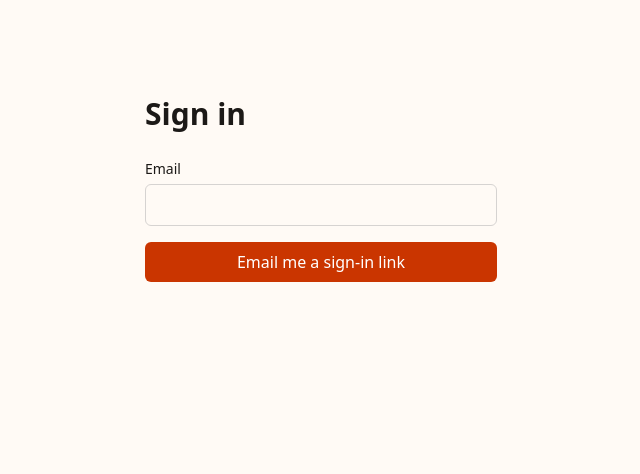
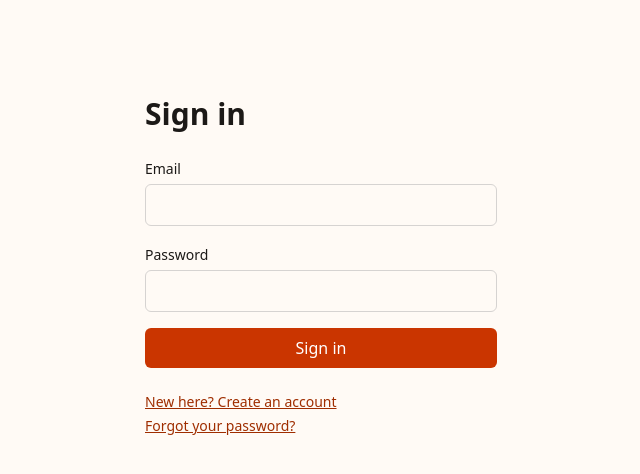
Before and after one commit to oscarlayzell-art/cookbook, a Next.js app: page /login in a window 1280 px wide. Shown: the top 474 px of the page, without its empty margins (319-959 px from the left). Built offline with nearby package versions, Linux system fonts and the light colour scheme; no server answers.

Commit message:
Sign in with email and password instead of an emailed link
Adds create-account and forgot-password flows; invite-only check still applies.

Co-Authored-By: Claude Opus 5.5 (1M context) <noreply@anthropic.com>
Claude-Session: https://claude.ai/code/session_011VU6VvWeqVr8STuZLXJ4GK

```diff
--- /dev/null
+++ b/src/app/account/password/page.tsx
@@ -0,0 +1,55 @@
+"use client";
+
+import { useRouter } from "next/navigation";
+import { useState } from "react";
+import { createClient } from "@/lib/supabase/client";
+
+export default function SetPasswordPage() {
+  const router = useRouter();
+  const [password, setPassword] = useState("");
+  const [busy, setBusy] = useState(false);
+  const [error, setError] = useState<string | null>(null);
+
+  async function submit(e: React.FormEvent) {
+    e.preventDefault();
+    setBusy(true);
+    setError(null);
+    const { error } = await createClient().auth.updateUser({ password });
+    setBusy(false);
+    if (error) {
+      setError(error.message);
+      return;
+    }
+    router.push("/book");
+    router.refresh();
+  }
+
+  return (
+    <main className="mx-auto max-w-sm px-4 py-24">
+      <h1 className="text-3xl font-semibold">Set a new password</h1>
+      <form onSubmit={submit} className="mt-6 space-y-4">
+        <label className="block">
+          <span className="text-sm">New password</span>
+          <input
+            type="password"
+            required
+            minLength={8}
+            autoComplete="new-password"
+            value={password}
+            onChange={(e) => setPassword(e.target.value)}
+            className="mt-1 w-full rounded-md border border-stone-300 px-3 py-2 text-stone-900"
+          />
+          <span className="text-xs text-stone-500">At least 8 characters.</span>
+        </label>
+        <button
+          type="submit"
+          disabled={busy}
+          className="w-full rounded-md bg-orange-700 px-4 py-2 font-medium text-white disabled:opacity-60"
+        >
+          {busy ? "Saving…" : "Save password"}
+        </button>
+        {error && <p className="text-sm text-red-700">{error}</p>}
+      </form>
+    </main>
+  );
+}
--- a/src/app/auth/callback/route.ts
+++ b/src/app/auth/callback/route.ts
@@ -1,14 +1,17 @@
 import { NextResponse } from "next/server";
 import { createClient } from "@/lib/supabase/server";
 
-// Magic-link emails land here; exchange the code for a session, then open the book.
+// Confirmation and password-reset emails land here; exchange the code for a session, then carry on.
 export async function GET(request: Request) {
   const { searchParams, origin } = new URL(request.url);
   const code = searchParams.get("code");
+  const next = searchParams.get("next") ?? "";
+  // Only follow same-site paths, never another host.
+  const destination = next.startsWith("/") && !next.startsWith("//") ? next : "/book";
   if (code) {
     const supabase = await createClient();
     const { error } = await supabase.auth.exchangeCodeForSession(code);
-    if (!error) return NextResponse.redirect(`${origin}/book`);
+    if (!error) return NextResponse.redirect(`${origin}${destination}`);
   }
   return NextResponse.redirect(`${origin}/login?error=link`);
 }
--- a/src/app/login/page.tsx
+++ b/src/app/login/page.tsx
@@ -1,64 +1,142 @@
 "use client";
 
+import { useRouter } from "next/navigation";
 import { useState } from "react";
 import { createClient } from "@/lib/supabase/client";
 import { supabaseUrl } from "@/lib/supabase/config";
 
+type Mode = "signin" | "signup" | "reset";
+
+const TITLES: Record<Mode, string> = {
+  signin: "Sign in",
+  signup: "Create your account",
+  reset: "Reset your password",
+};
+
+function friendlyError(message: string) {
+  // Supabase reports our invite check as a generic "Database error saving new user".
+  if (/invite-only|database error saving new user/i.test(message))
+    return "This cookbook is invite-only for now. Ask Oscar for an invite.";
+  if (/invalid login credentials/i.test(message))
+    return "That email and password don't match. If you used to sign in with an email link, choose \"Forgot your password?\" to set one.";
+  if (/email not confirmed/i.test(message))
+    return "Please confirm your email first. Check your inbox for the link we sent.";
+  if (/already registered/i.test(message)) return "You already have an account. Sign in instead.";
+  if (message === "Failed to fetch")
+    return `Couldn't reach the sign-in service at ${supabaseUrl}. Check NEXT_PUBLIC_SUPABASE_URL in Vercel, or try turning off any ad or tracker blocker.`;
+  return message;
+}
+
 export default function LoginPage() {
+  const router = useRouter();
+  const [mode, setMode] = useState<Mode>("signin");
   const [email, setEmail] = useState("");
-  const [status, setStatus] = useState<"idle" | "sending" | "sent">("idle");
+  const [password, setPassword] = useState("");
+  const [busy, setBusy] = useState(false);
+  const [notice, setNotice] = useState<string | null>(null);
   const [error, setError] = useState<string | null>(null);
 
-  async function sendLink(e: React.FormEvent) {
+  function switchTo(next: Mode) {
+    setMode(next);
+    setError(null);
+    setNotice(null);
+  }
+
+  async function submit(e: React.FormEvent) {
     e.preventDefault();
-    setStatus("sending");
+    setBusy(true);
     setError(null);
-    const { error } = await createClient().auth.signInWithOtp({
-      email,
-      options: { emailRedirectTo: `${window.location.origin}/auth/callback` },
-    });
-    if (error) {
-      setStatus("idle");
-      setError(
-        // Supabase reports our invite check as a generic "Database error saving new user".
-        /invite-only|database error saving new user/i.test(error.message)
-          ? "This cookbook is invite-only for now. Ask Oscar for an invite."
-          : error.message === "Failed to fetch"
-            ? `Couldn't reach the sign-in service at ${supabaseUrl}. Check NEXT_PUBLIC_SUPABASE_URL in Vercel, or try turning off any ad or tracker blocker.`
-            : error.message,
-      );
+    const auth = createClient().auth;
+    const origin = window.location.origin;
+    let result;
+    if (mode === "signin") {
+      result = await auth.signInWithPassword({ email, password });
+    } else if (mode === "signup") {
+      result = await auth.signUp({
+        email,
+        password,
+        options: { emailRedirectTo: `${origin}/auth/callback` },
+      });
+    } else {
+      result = await auth.resetPasswordForEmail(email, {
+        redirectTo: `${origin}/auth/callback?next=/account/password`,
+      });
+    }
+    setBusy(false);
+    if (result.error) {
+      setError(friendlyError(result.error.message));
       return;
     }
-    setStatus("sent");
+    if (mode === "reset") {
+      setNotice(`Check your inbox. We sent a link to ${email} to set a new password.`);
+    } else if (mode === "signup" && !("session" in result.data && result.data.session)) {
+      setNotice(`Check your inbox. We sent a link to ${email} to confirm your account.`);
+    } else {
+      router.push("/book");
+      router.refresh();
+    }
   }
 
   return (
     <main className="mx-auto max-w-sm px-4 py-24">
-      <h1 className="text-3xl font-semibold">Sign in</h1>
-      {status === "sent" ? (
-        <p className="mt-6">Check your inbox. We sent a sign-in link to {email}.</p>
+      <h1 className="text-3xl font-semibold">{TITLES[mode]}</h1>
+      {notice ? (
+        <p className="mt-6">{notice}</p>
       ) : (
-        <form onSubmit={sendLink} className="mt-6 space-y-4">
+        <form onSubmit={submit} className="mt-6 space-y-4">
           <label className="block">
             <span className="text-sm">Email</span>
             <input
               type="email"
               required
+              autoComplete="email"
               value={email}
               onChange={(e) => setEmail(e.target.value)}
               className="mt-1 w-full rounded-md border border-stone-300 px-3 py-2 text-stone-900"
             />
           </label>
+          {mode !== "reset" && (
+            <label className="block">
+              <span className="text-sm">Password</span>
+              <input
+                type="password"
+                required
+                minLength={8}
+                autoComplete={mode === "signup" ? "new-password" : "current-password"}
+                value={password}
+                onChange={(e) => setPassword(e.target.value)}
+                className="mt-1 w-full rounded-md border border-stone-300 px-3 py-2 text-stone-900"
+              />
+              {mode === "signup" && <span className="text-xs text-stone-500">At least 8 characters.</span>}
+            </label>
+          )}
           <button
             type="submit"
-            disabled={status === "sending"}
+            disabled={busy}
             className="w-full rounded-md bg-orange-700 px-4 py-2 font-medium text-white disabled:opacity-60"
           >
-            {status === "sending" ? "Sending…" : "Email me a sign-in link"}
+            {busy ? "One moment…" : mode === "signin" ? "Sign in" : mode === "signup" ? "Create account" : "Email me a reset link"}
           </button>
           {error && <p className="text-sm text-red-700">{error}</p>}
         </form>
       )}
+      <div className="mt-6 space-y-1 text-sm text-orange-800">
+        {mode !== "signin" && (
+          <button type="button" onClick={() => switchTo("signin")} className="block underline">
+            Back to sign in
+          </button>
+        )}
+        {mode === "signin" && (
+          <>
+            <button type="button" onClick={() => switchTo("signup")} className="block underline">
+              New here? Create an account
+            </button>
+            <button type="button" onClick={() => switchTo("reset")} className="block underline">
+              Forgot your password?
+            </button>
+          </>
+        )}
+      </div>
     </main>
   );
 }
```
Also changed, not shown: 1 other file (tests, documents, lock files or other folders).
